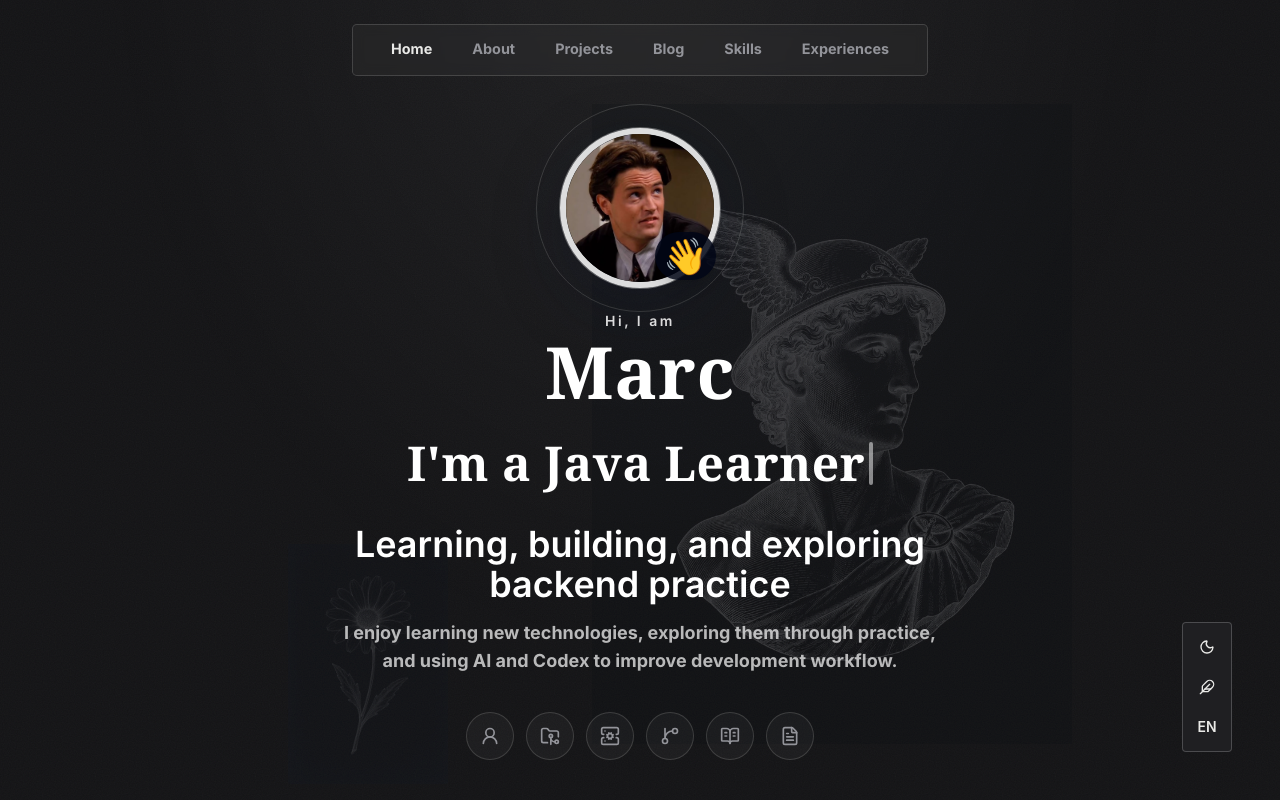
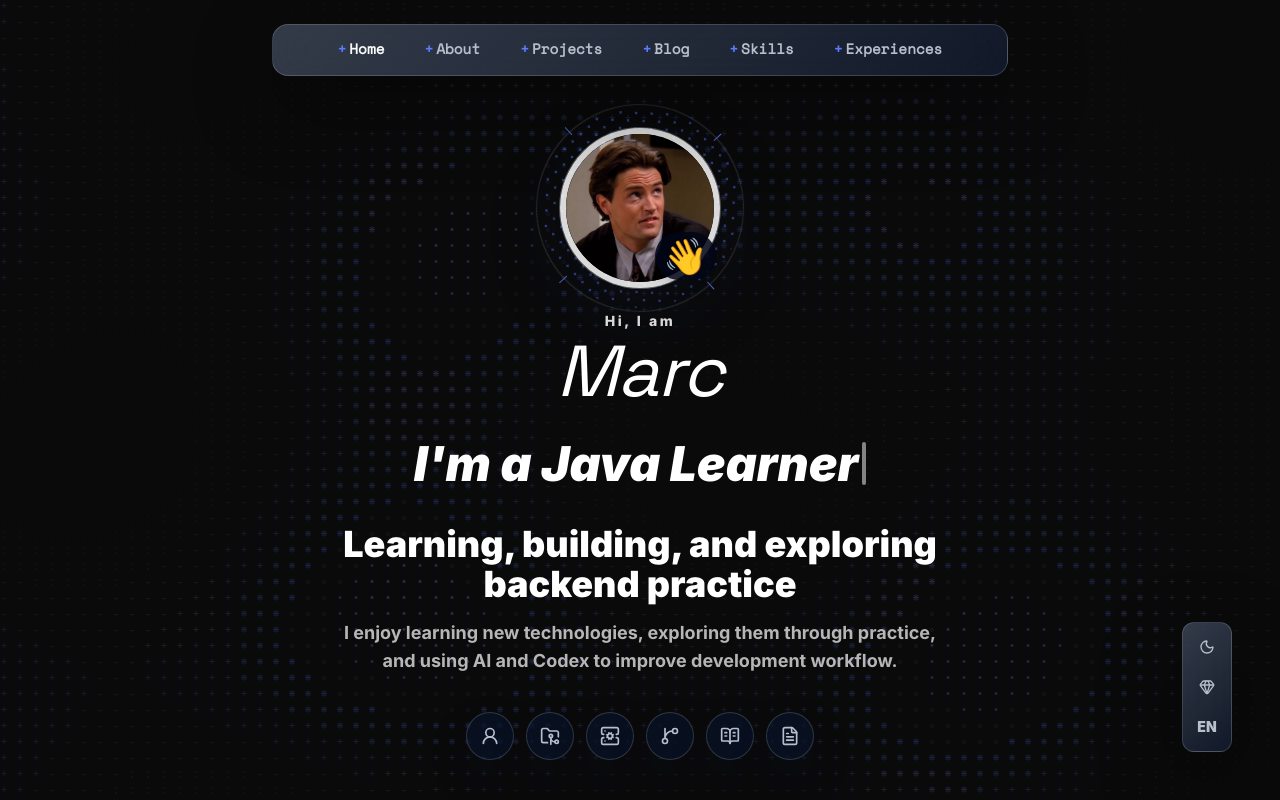
Before and after one commit to Ycymac/marc_yin_personal_website, a Vue app: page / in a window 1280 px wide. Shown: the top 800 px of the page. Built offline with nearby package versions, Linux system fonts and the light colour scheme.

Commit message:
修改现代主题

```diff
--- a/index.html
+++ b/index.html
@@ -1,5 +1,5 @@
 <!doctype html>
-<html lang="en" data-skin="literary">
+<html lang="en" data-skin="glass">
   <head>
     <meta charset="UTF-8" />
     <meta name="viewport" content="width=device-width, initial-scale=1.0" />
--- a/src/App.vue
+++ b/src/App.vue
@@ -4,6 +4,7 @@
       <div class="ambient-background__veil" />
       <div class="ambient-background__mesh" />
       <div class="ambient-background__grid" />
+      <AsciiField v-if="skin === 'glass'" />
     </div>
 
     <Header
@@ -49,11 +50,12 @@ import WidgetWrapper from "@/components/WidgetWrapper.vue"
 import ThemeSwitch from "@/components/ThemeSwitch.vue"
 import SkinSwitch from "@/components/SkinSwitch.vue"
 import LanguageSwitch from "@/components/LanguageSwitch.vue"
+import AsciiField from "@/components/AsciiField.vue"
 
 const activeSection = ref("Home")
 const timeOfLastClick = ref(0)
 const theme = ref("dark")
-const skin = ref("literary")
+const skin = ref("glass")
 const { locale } = useI18n()
 
 // Expose the active skin so sections can branch their layout (modern vs literary).
@@ -115,10 +117,14 @@ function toggleLocale() {
 }
 
 onMounted(() => {
+  // Windows 雅黑 lacks ExtraLight — flag for weight compensation in CSS.
+  if (/Win/i.test(navigator.platform || navigator.userAgent || "")) {
+    document.body.classList.add("is-win")
+  }
   const savedTheme = window.localStorage.getItem("theme")
   applyTheme(savedTheme || "dark")
   const savedSkin = window.localStorage.getItem("skin")
-  applySkin(savedSkin || "literary")
+  applySkin(savedSkin || "glass")
   setDocumentLocale(locale.value)
 })
 
--- /dev/null
+++ b/src/components/AsciiField.vue
@@ -0,0 +1,20 @@
+<template>
+  <canvas ref="canvas" class="ascii-field" aria-hidden="true" />
+</template>
+
+<script setup>
+import { useAsciiField } from "@/composables/useAsciiField"
+
+const canvas = useAsciiField()
+</script>
+
+<style scoped>
+.ascii-field {
+  position: absolute;
+  inset: 0;
+  width: 100%;
+  height: 100%;
+  display: block;
+  pointer-events: none;
+}
+</style>
--- /dev/null
+++ b/src/composables/useAsciiField.js
@@ -0,0 +1,145 @@
+import { onBeforeUnmount, onMounted, ref } from "vue"
+
+// ASCII breathing field — a canvas 2D noise field where sin/cos waves
+// drive character glyphs in and out, evoking an industrial instrument
+// panel. Ported from the Swiss/Carbon reference deck. Colour + blend
+// are theme-driven via CSS vars read at runtime, so dark mode shows
+// grey particles and light mode shows Klein-blue ones.
+const PALETTE = "   ...:::---+++***◦◦••▢▣"
+const CELL = 16
+const FONT_SIZE = 13
+
+export function useAsciiField() {
+  const canvas = ref(null)
+
+  let ctx = null
+  let dpr = 1
+  let w = 0
+  let h = 0
+  let raf = 0
+  let t0 = 0
+  let running = false
+  let reduced = false
+
+  function readParticle() {
+    const cs = getComputedStyle(document.documentElement)
+    return {
+      base: cs.getPropertyValue("--particle").trim() || "rgba(120,120,120,.5)",
+      accent:
+        cs.getPropertyValue("--particle-accent").trim() ||
+        cs.getPropertyValue("--particle").trim() ||
+        "rgba(120,120,120,.5)",
+    }
+  }
+
+  function setup() {
+    const c = canvas.value
+    if (!c) return false
+    const rect = c.getBoundingClientRect()
+    if (rect.width < 4 || rect.height < 4) return false
+    dpr = Math.min(window.devicePixelRatio || 1, 2)
+    c.width = Math.round(rect.width * dpr)
+    c.height = Math.round(rect.height * dpr)
+    w = rect.width
+    h = rect.height
+    ctx = c.getContext("2d")
+    ctx.setTransform(dpr, 0, 0, dpr, 0, 0)
+    const mono =
+      getComputedStyle(document.documentElement)
+        .getPropertyValue("--modern-mono")
+        .trim() || "monospace"
+    ctx.font = `500 ${FONT_SIZE}px ${mono}`
+    ctx.textBaseline = "top"
+    return true
+  }
+
+  function draw(t) {
+    if (!ctx) return
+    ctx.clearRect(0, 0, w, h)
+    const { base, accent } = readParticle()
+    const parse = (c) => {
+      const p = c.replace(/^rgba?\(/, "").replace(/\)$/, "").split(",")
+      return [p[0]?.trim(), p[1]?.trim(), p[2]?.trim()]
+    }
+    const [br, bg, bb] = parse(base)
+    const [ar, ag, ab] = parse(accent)
+    const cols = Math.ceil(w / CELL)
+    const rows = Math.ceil(h / CELL)
+    for (let row = 0; row < rows; row++) {
+      for (let cc = 0; cc < cols; cc++) {
+        const n =
+          (Math.sin(cc * 0.18 + t) +
+            Math.sin(row * 0.24 - t * 0.7) +
+            Math.sin((cc + row) * 0.12 + t * 0.45) +
+            Math.sin(
+              Math.hypot(cc - cols * 0.5, row - rows * 0.5) * 0.16 - t * 0.55,
+            )) /
+          4
+        const v = (n + 1) / 2
+        if (v < 0.22) continue
+        const idx = Math.min(PALETTE.length - 1, Math.floor(v * PALETTE.length))
+        const ch = PALETTE[idx]
+        if (ch === " ") continue
+        const alpha = (0.08 + (v - 0.22) * 0.55).toFixed(3)
+        // Scatter bright Klein accent into a slow-moving subset of cells.
+        const accentWave =
+          Math.sin(cc * 0.4 - t * 0.9) + Math.sin(row * 0.5 + t * 0.6)
+        const useAccent = accentWave > 1.1
+        const [r, g, b] = useAccent ? [ar, ag, ab] : [br, bg, bb]
+        ctx.fillStyle = `rgba(${r},${g},${b},${alpha})`
+        ctx.fillText(ch, cc * CELL, row * CELL)
+      }
+    }
+  }
+
+  function tick(now) {
+    if (!running || reduced) {
+      raf = 0
+      return
+    }
+    const t = ((now - t0) / 1000) * 0.55
+    draw(t)
+    raf = requestAnimationFrame(tick)
+  }
+
+  function start() {
+    if (running) return
+    if (!setup()) return
+    if (reduced) {
+      draw(0) // paint a single static frame
+      return
+    }
+    t0 = performance.now()
+    running = true
+    raf = requestAnimationFrame(tick)
+  }
+
+  function stop() {
+    running = false
+    if (raf) cancelAnimationFrame(raf)
+    raf = 0
+    if (ctx) ctx.clearRect(0, 0, w, h)
+  }
+
+  function onResize() {
+    if (reduced) {
+      setup()
+      draw(0)
+      return
+    }
+    setup()
+  }
+
+  onMounted(() => {
+    reduced = window.matchMedia("(prefers-reduced-motion: reduce)").matches
+    window.addEventListener("resize", onResize, { passive: true })
+    start()
+  })
+
+  onBeforeUnmount(() => {
+    window.removeEventListener("resize", onResize)
+    stop()
+  })
+
+  return canvas
+}
--- a/src/data/blog.json
+++ b/src/data/blog.json
@@ -1,10 +1,10 @@
 {
   "profileUrl": "https://blog.csdn.net/Ycy06721",
   "username": "Ycy06721",
-  "fetchedAt": "2026-06-11T00:30:45.034Z",
+  "fetchedAt": "2026-06-11T16:33:43.550Z",
   "stats": {
     "articleCount": 34,
-    "totalViews": 25733,
+    "totalViews": 25738,
     "totalDigg": 353,
     "followers": 68
   },
@@ -14,7 +14,7 @@
       "title": "HelloAgents学习：PartⅠChapterⅡ语言模型&架构",
       "description": "训练过程当中，由于参数不断更新，导致后续曾输入数据的分布持续发生变化。",
       "url": "https://blog.csdn.net/Ycy06721/article/details/160799244",
-      "viewCount": 361,
+      "viewCount": 362,
       "diggCount": 10,
       "collectCount": 9,
       "commentCount": 0,
@@ -55,7 +55,7 @@
       "title": "LLM到Agent&RAG——AI知识点概述 第六章：Function Call函数调用",
       "description": "以我们的RAG系统为例，整个RAG流程大概是这样的：用户提出问题→（问题拆分）→检索分块→生成答案→（比标注来源）在基础场景中已经很完善了，能够给出符盖对应知识点的回答，但是用户的问题有时候并不只是查询文档并生成回答这么简单。EX：用户“帮我查询12345中订单”，“帮我点杯奶茶”（千问点单、小美等）。RAG或许能够通过预训练知识/知识库文档查询到对应的知识/相关指南，但是无法真正查询到用户相关的真实订单信息、无法真实执行下单操作。——需要查询/点单相关API。",
       "url": "https://blog.csdn.net/Ycy06721/article/details/160480793",
-      "viewCount": 397,
+      "viewCount": 398,
       "diggCount": 12,
       "collectCount": 11,
       "commentCount": 0,
@@ -301,7 +301,7 @@
       "title": "JVM学习笔记：第三章——运行时数据区(部分)",
       "description": "本章节主要讲述运行时数据区，是类加载之后的阶段当我们通过前面的：类的加载→链接（验证→准备→解析）→初始化，这几个阶段完成之后，就会用到执行引擎对我们的类进行使用，同时执行引擎将会使用我们的运行时数据区类比一下大厨做饭，我们把运行时数据区比作大厨后面的东西（切好的菜品、厨具、调料等),而执行引擎就是烹饪的厨师。JVM语境下，安全点指的是：JVM可以安全的暂停所有Java线程，执行全局性操作（例如GC）的特定程序位置它是HotSpot等主流虚拟机实现中的一种运行时协作机制。",
       "url": "https://blog.csdn.net/Ycy06721/article/details/158127488",
-      "viewCount": 730,
+      "viewCount": 731,
       "diggCount": 11,
       "collectCount": 15,
       "commentCount": 0,
@@ -340,7 +340,7 @@
       "title": "JVM学习笔记：第一章——JVM&Java体系结构",
       "description": "由于跨平台设计，java的指令都是根据栈进行设计的。普通平台的CPU架构不同，不能设计为基于寄存器的。栈的优点：跨平台指令集小编译器容易实现缺点：性能比寄存器实现差一些。",
       "url": "https://blog.csdn.net/Ycy06721/article/details/157698835",
-      "viewCount": 797,
+      "viewCount": 798,
       "diggCount": 16,
       "collectCount": 12,
       "commentCount": 0,
@@ -461,7 +461,7 @@
       "title": "为什么消息队列不推荐执行长时间消息",
       "description": "简要概述开发当中问什么不建议使用消息队列执行长时间消息",
       "url": "https://blog.csdn.net/Ycy06721/article/details/155316514",
-      "viewCount": 305,
+      "viewCount": 306,
       "diggCount": 4,
       "collectCount": 3,
       "commentCount": 0,
--- a/src/data/portfolio.js
+++ b/src/data/portfolio.js
@@ -192,4 +192,5 @@ export const skillsData = [
   "RAG",
   "AI",
   "Codex",
+  "Claude Code",
 ]
--- a/src/styles/main.css
+++ b/src/styles/main.css
@@ -840,19 +840,31 @@ body {
 }
 
 /* ============================================================
-   MODERN SKIN (glass) — three-font system + navy accent.
+   MODERN SKIN (glass) — three-font system + Klein Blue accent.
    Display = Space Grotesk, micro-labels/mono = Space Mono,
-   body stays Inter. Gold retired in favour of deep navy.
+   body stays Inter. Swiss/Carbon language: IKB #002FA7 is the
+   single accent; marble white (light) / near-black (dark) base.
    Scoped to [data-skin="glass"] so literary is untouched.
    ============================================================ */
 :root[data-skin="glass"] {
-  --construct-gold: #1b3a6b;
-  --construct-gold-strong: #2c5599;
+  --construct-gold: #002fa7;        /* Klein Blue (IKB) */
+  --construct-gold-strong: #002fa7;
+  --klein: #002fa7;
+  --klein-bright: #5b7bff;          /* on dark: brightened IKB */
+  --klein-on: #ffffff;              /* text on a Klein-filled surface */
+  --marble: #fafaf8;                /* high-grey white base */
+  --particle: rgba(0, 47, 167, 0.55);  /* ASCII field on light = blue-ish */
+  --particle-accent: rgba(0, 47, 167, 0.55);
 }
 
 :root[data-skin="glass"].dark {
-  --construct-gold: #3a6bb5;
-  --construct-gold-strong: #5b8de0;
+  --construct-gold: #5b7bff;
+  --construct-gold-strong: #5b7bff;
+  --klein: #5b7bff;
+  --klein-bright: #5b7bff;
+  --klein-on: #ffffff;
+  --particle: rgba(91, 123, 255, 0.6);        /* dark = all Klein blue */
+  --particle-accent: rgba(123, 150, 255, 0.72); /* slightly brighter blue dots */
 }
 
 /* Display typography — section headings, hero name, project titles */
@@ -868,6 +880,97 @@ body {
 [data-skin="glass"] .project-card__tag,
 [data-skin="glass"] .construct-chip {
   font-family: var(--modern-mono);
+}
+
+/* Swiss base surfaces — marble white (light) / near-black (dark) */
+[data-skin="glass"] .site-shell {
+  background: var(--marble);
+}
+
+.dark[data-skin="glass"] .site-shell,
+[data-skin="glass"] .dark .site-shell {
+  background: #0a0a0b;
+}
+
+/* ASCII breathing field — blend per theme so it sits in the surface */
+[data-skin="glass"] .ascii-field {
+  mix-blend-mode: multiply;
+  opacity: 0.9;
+}
+
+.dark[data-skin="glass"] .ascii-field,
+[data-skin="glass"] .dark .ascii-field {
+  mix-blend-mode: screen;
+  opacity: 0.55;
+}
+
+/* Quiet the legacy veil/mesh/grid in glass so the field dominates */
+[data-skin="glass"] .ambient-background__mesh {
+  display: none;
+}
+
+[data-skin="glass"] .ambient-background__veil {
+  background: none;
+}
+
+[data-skin="glass"] .ambient-background__grid {
+  opacity: 0.08;
+  animation: none;
+}
+
+/* ---- Glass: lighter display weights + italic accent (Swiss feel) ---- */
+[data-skin="glass"] h1,
+[data-skin="glass"] .section-heading-construct {
+  font-weight: 300;
+}
+
+/* Hero name second word + typed role lean into italic for emphasis */
+[data-skin="glass"] #home h1 {
+  font-style: italic;
+  font-weight: 300;
+}
+
+[data-skin="glass"] #name {
+  font-style: italic;
+}
+
+/* ---- Glass: avatar orbit → Swiss geometric ring ---- */
+[data-skin="glass"] .profile-orbit {
+  background: none;
+  border: 1px solid var(--construct-line);
+  border-radius: 50%;
+  filter: none;
+  opacity: 1;
+  animation: orbitSpin 38s linear infinite;
+}
+
+[data-skin="glass"] .profile-orbit::after {
+  content: "";
+  background:
+    radial-gradient(var(--klein) 1px, transparent 1.4px) 0 0 / 11px 11px;
+  border-radius: 50%;
+  opacity: 0.5;
+}
+
+/* Klein crosshair ticks around the ring */
+[data-skin="glass"] .profile-orbit::before {
+  content: "";
+  position: absolute;
+  inset: -7px;
+  border-radius: 50%;
+  background:
+    linear-gradient(var(--klein), var(--klein)) 50% 0 / 1px 10px no-repeat,
+    linear-gradient(var(--klein), var(--klein)) 50% 100% / 1px 10px no-repeat,
+    linear-gradient(var(--klein), var(--klein)) 0 50% / 10px 1px no-repeat,
+    linear-gradient(var(--klein), var(--klein)) 100% 50% / 10px 1px no-repeat;
+  opacity: 0.85;
+}
+
+/* Windows 雅黑 lacks ExtraLight 200/300 — nudge weight so it doesn't snap to 400 */
+body.is-win [data-skin="glass"] h1,
+body.is-win [data-skin="glass"] .section-heading-construct {
+  font-weight: 400;
+  letter-spacing: -0.02em;
 }
 
 /* ---- Modern skin: project focus list ---- */
@@ -1065,9 +1168,21 @@ body {
 
 /* ---- Modern skin: nav "+" prefix (designer micro-detail) ---- */
 [data-skin="glass"] .nav-link-construct::before {
-  content: "+ ";
+  content: "+";
+  margin-right: 0.2em;
   color: var(--construct-gold-strong);
   font-family: var(--modern-mono);
+}
+
+/* Mono is wide — tighten glass nav so 6 English labels + "+" fit the bar.
+   English only: Chinese labels are compact and keep the original width. */
+/* English labels keep their original size; only the bar widens with
+   comfortable padding so the mono "+" labels aren't cramped.
+   Chinese keeps the original 36rem width untouched. */
+@media (min-width: 640px) {
+  [data-skin="glass"]:lang(en) .site-nav-construct {
+    width: 46rem;
+  }
 }
 
 /* ---- Modern skin: skills keyword marquee ---- */
```
